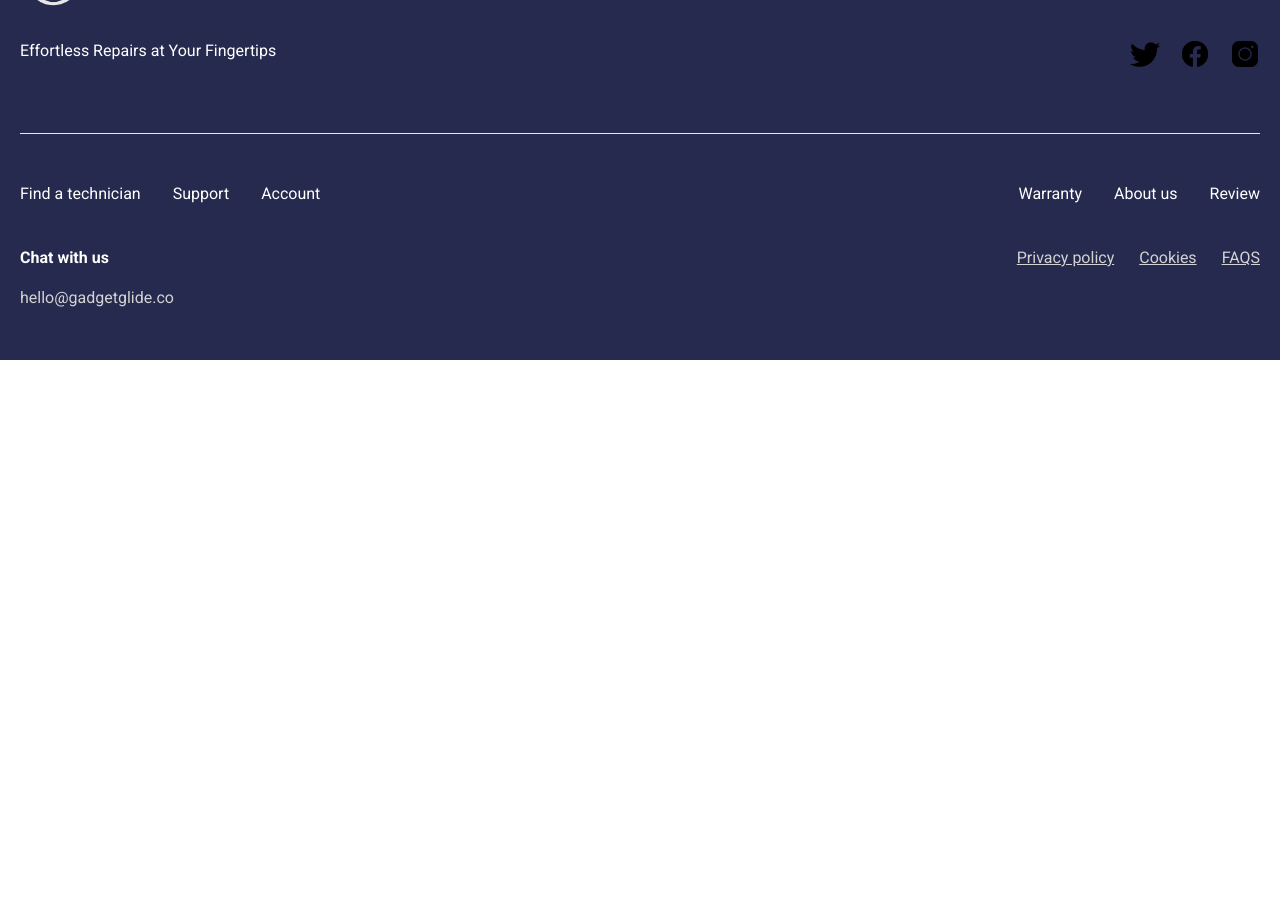
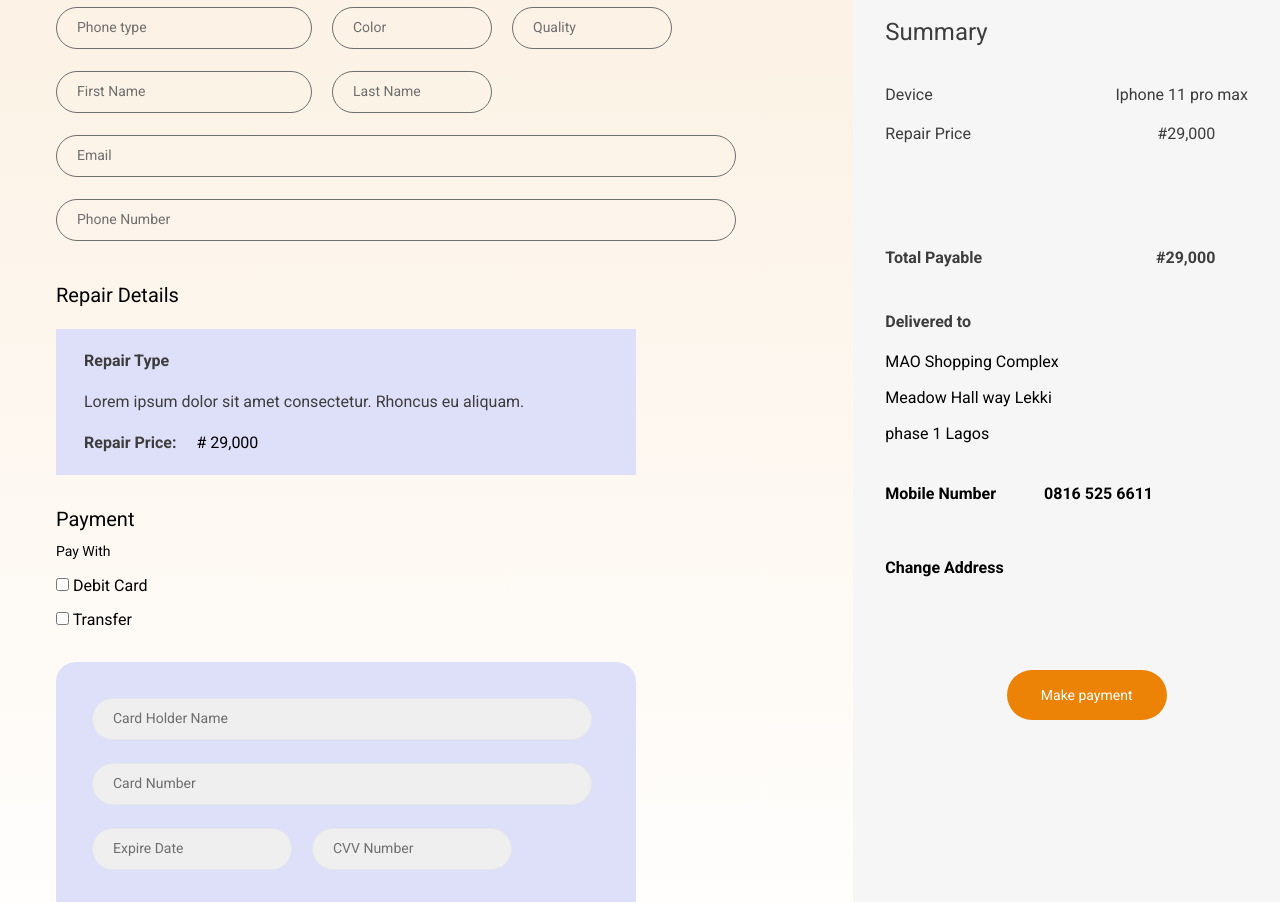
Before and after one commit to TM-Simeon/Phone-repair-app, a React (Create React App) app in the folder phone-repair/: page /payment in a window 1280 px wide. Shown: the part 180-1082 px from the top of the page. Before the commit the page ends 800 px from the top, so only its background shows below. Built offline with nearby package versions, Linux system fonts and the light colour scheme.

Commit message:
worked on the payment page

```diff
--- a/phone-repair/package.json
+++ b/phone-repair/package.json
@@ -3,6 +3,10 @@
   "version": "0.1.0",
   "private": true,
   "dependencies": {
+    "@emotion/react": "^11.11.1",
+    "@emotion/styled": "^11.11.0",
+    "@mui/material": "^5.15.0",
+    "@mui/styled-engine-sc": "^6.0.0-alpha.8",
     "@testing-library/jest-dom": "^5.17.0",
     "@testing-library/react": "^13.4.0",
     "@testing-library/user-event": "^13.5.0",
@@ -10,6 +14,7 @@
     "react-dom": "^18.2.0",
     "react-router-dom": "^6.20.0",
     "react-scripts": "^5.0.1",
+    "styled-components": "^6.1.1",
     "web-vitals": "^2.1.4"
   },
   "scripts": {
--- a/phone-repair/src/App.js
+++ b/phone-repair/src/App.js
@@ -1,12 +1,13 @@
 import React from 'react';
 import { BrowserRouter as Router, Routes, Route } from 'react-router-dom';
-import Header from './components/header';
+import Header from './components/Header';
 import Footer from './components/footer';
 import Home from './components/home';
 import Technician from './components/technician';
 import Support from './components/support';
 import SingleTechnicianPage from './components/singleTechnicianPage/SingleTechnicianPage';
 import './App.css'
+import Payment from './pages/payment/Payment';
 
 const App = () => {
   return (
@@ -22,6 +23,7 @@ const App = () => {
               path='/singleTechnicianPage'
               element={<SingleTechnicianPage />}
             />
+            <Route exact path='/payment' element={<Payment />} />
             <Route exact path='/support' element={<Support />} />
           </Routes>
         </div>
--- /dev/null
+++ b/phone-repair/src/components/button/Button.js
@@ -0,0 +1,11 @@
+import React from 'react'
+
+const Button = ({ buttonText, buttonColor,width,height }) => {
+  return (
+      <button className={`bg-[${buttonColor}] rounded-full text-white ${width} ${height} text-sm`}>
+        {buttonText}
+      </button>
+  );
+};
+
+export default Button
--- a/phone-repair/src/components/find-a-technician/input/Input.js
+++ b/phone-repair/src/components/find-a-technician/input/Input.js
@@ -5,6 +5,9 @@ const Input = ({
   inputValue,
   inputPlaceholder,
   onChange,
+  transparentBg,
+  borderNone,
+  WhiteSmokebgColor,
 }) => {
   // const [inputFields, setInputFields] = useState({
   //   inputName,
@@ -27,7 +30,15 @@ const Input = ({
           value={inputValue}
           placeholder={inputPlaceholder}
           // width: "600px", height: "60px",
-          className='w-full p-[9px_0px_10px_16px] bg-[#ffff] text-[#6F6F6F] placeholder-[#6F6F6F] border border-[#6F6F6F] text-[16px] rounded-full pl-[20px]'
+          className={`w-full p-[9px_0px_10px_16px] ${
+            transparentBg
+              ? 'bg-transparent'
+              : WhiteSmokebgColor
+              ? 'bg-[#EFEFEF]'
+              : 'bg-[#ffff]'
+          }  text-[#6F6F6F] placeholder-[#6F6F6F] border ${
+            borderNone ? '' : 'border-[#6F6F6F]'
+          } text-[14px] rounded-full pl-[20px]`}
           onChange={onChange}
         />
       </div>
--- /dev/null
+++ b/phone-repair/src/pages/payment/Payment.css
@@ -0,0 +1,3 @@
+.payment-gradient-css{
+    background: linear-gradient(180deg, #FCF2E5 8.33%, rgba(252, 242, 229, 0.00) 100%);
+}
--- /dev/null
+++ b/phone-repair/src/pages/payment/Payment.js
@@ -0,0 +1,179 @@
+import React, { useState } from 'react';
+// import Modal from '@mui/material/Modal';
+import Button from '../../components/button/Button';
+import Input from '../../components/find-a-technician/input/Input';
+import './Payment.css';
+
+const Payment = () => {
+  const [debit, setDebit] = useState(true);
+  return (
+    <div className=''>
+      <div className='grid grid-cols-12 justify-between payment-gradient-css'>
+        <div className='container col-span-12 lg:col-span-8 mx-auto pl-14 py-11'>
+          <div className='text-primary text-xl'>Your details</div>
+          <form>
+            <div className='mt-[15px]'>
+              <div className='flex items-center gap-[20px]'>
+                <div className='w-[256px]'>
+                  <Input inputPlaceholder={'Phone type'} transparentBg />
+                </div>
+                <div className='w-[160px]'>
+                  <Input inputPlaceholder={'Color'} transparentBg />
+                </div>
+                <div className='w-[160px]'>
+                  <Input inputPlaceholder={'Quality'} transparentBg />
+                </div>
+              </div>
+              <div className='mt-[22px]'>
+                <div className='flex items-center gap-[20px]'>
+                  <div className='w-[256px]'>
+                    <Input inputPlaceholder={'First Name'} transparentBg />
+                  </div>
+                  <div className='w-[160px]'>
+                    {' '}
+                    <Input inputPlaceholder={'Last Name'} transparentBg />
+                  </div>
+                </div>
+              </div>
+              <div className='w-[680px] mt-[22px]'>
+                <Input inputPlaceholder={'Email'} transparentBg />
+              </div>
+              <div className='w-[680px] mt-[22px]'>
+                <Input inputPlaceholder={'Phone Number'} transparentBg />
+              </div>
+            </div>
+          </form>
+          {/*  */}
+          <div className='mt-[40px] mb-[20px] text-xl'>Repair Details</div>
+          <div className='bg-[#DEE0FA] w-[580px] px-7 py-5 text-primary'>
+            <div className='font-bold text-base'>Repair Type</div>
+            <p className='pt-[17px] pb-[17px] text-primary'>
+              Lorem ipsum dolor sit amet consectetur. Rhoncus eu aliquam.
+            </p>
+            <div className='flex items-start gap-[20px]'>
+              <p className='font-bold text-base'>Repair Price:</p>
+              <p className='text-[#000000]'># 29,000</p>
+            </div>
+          </div>
+          {/*  */}
+          <div className='text-xl mt-[30px]'>Payment</div>
+          <div className='text-sm mt-[8px] mb-[13px]'>Pay With</div>
+          <div>
+            <input type='checkbox' id='card' name='card' value='card' />
+            <label for='card' className='text-base'>
+              {' '}
+              Debit Card
+            </label>
+            <br></br>
+          </div>
+          <div className='mt-[10px]'>
+            <input type='checkbox' id='card' name='card' value='Transfer' />
+            <label for='card' className='text-base'>
+              {' '}
+              Transfer
+            </label>
+            <br></br>
+          </div>
+          <div className='mt-[30px]'>
+            {debit && (
+              <form>
+                <div className='bg-[#DEE0FA] pl-[36px] pt-[36px] pb-[50px] rounded-[20px] w-[580px]'>
+                  {' '}
+                  <div className='pb-[23px] w-[500px]'>
+                    <Input
+                      inputPlaceholder={'Card Holder Name'}
+                      borderNone
+                      WhiteSmokebgColor
+                    />
+                  </div>
+                  <div className='pb-[23px] w-[500px]'>
+                    <Input
+                      inputPlaceholder={'Card Number'}
+                      borderNone
+                      WhiteSmokebgColor
+                    />
+                  </div>
+                  <div className='flex gap-[20px]'>
+                    <div className='w-[200px]'>
+                      <Input
+                        inputPlaceholder={'Expire Date'}
+                        borderNone
+                        WhiteSmokebgColor
+                      />
+                    </div>
+                    <div className='w-[200px]'>
+                      <Input
+                        inputPlaceholder={'CVV Number'}
+                        borderNone
+                        WhiteSmokebgColor
+                      />
+                    </div>
+                  </div>
+                </div>
+                <div className='flex gap-[20px] pb-[50px]bg-[#EC8206]'>
+                  <div className='w-[150px]'>
+                    <Button
+                      buttonText={'Cancel'}
+                      buttonColor={'#262A4F'}
+                      width='w-[150px]'
+                      height='h-[40px]'
+                    />
+                  </div>
+                  <div className='w-[150px]'>
+                    <Button
+                      buttonText={'Proceed'}
+                      buttonColor='#262A4F'
+                      width='w-[150px]'
+                      height='h-[40px]'
+                    />
+                  </div>
+                  <Button buttonText={'Make payment'} buttonColor={'#EC8206'} />
+                </div>
+              </form>
+            )}
+          </div>
+        </div>
+        <div className='bg-[#F6F6F6] col-span-12 lg:col-span-4'>
+          <div class='container mx-auto px-8 pt-24'>
+            <div className='text-primary text-2xl'>Summary</div>
+            {/* <div> */}
+            <div className='flex items-center justify-between text-primary mt-[35px]'>
+              <p className='text-base'>Device</p>
+              <p className='text-base'>Iphone 11 pro max</p>
+            </div>
+            <div className='flex items-center justify-between mt-[15px] text-primary w-[330px]'>
+              <p className='text-base'>Repair Price</p>
+              <p className='text-base'>#29,000</p>
+            </div>
+            {/* </div> */}
+            <div className='flex items-center justify-between mt-[100px] text-primary w-[330px]'>
+              <p className='text-base font-bold'>Total Payable</p>
+              <p className='text-base font-bold'>#29,000</p>
+            </div>
+            <div className='flex flex-col gap-[10px] mt-[40px]'>
+              <p className='font-bold font-base text-primary'>Delivered to</p>
+              <p className='w-[200px] leading-9'>
+                MAO Shopping Complex Meadow Hall way Lekki phase 1 Lagos
+              </p>
+            </div>
+            <div className='flex items-center gap-[48px] mt-[30px]'>
+              <p className='text-base font-bold'>Mobile Number</p>
+              <p className='text-base font-bold'>0816 525 6611</p>
+            </div>
+            <div className='text-base font-bold mt-[50px]'>Change Address</div>
+            <div className='w-[120px] mx-auto mt-[90px]'>
+              <Button
+                buttonText={'Make payment'}
+                buttonColor={'#EC8206'}
+                width='w-[160px]'
+                height='h-[50px]'
+              />
+            </div>
+          </div>
+        </div>
+      </div>
+    </div>
+  );
+};
+
+export default Payment;
--- a/phone-repair/tailwind.config.js
+++ b/phone-repair/tailwind.config.js
@@ -4,8 +4,8 @@ module.exports = {
   theme: {
     extend: {
       colors: {
-        secondary:"#D3D3D3"
-
+        secondary:"#D3D3D3",
+        primary:"#3D3D3D"
       }
     },
   },
```
Also changed, not shown: 2 other files (tests, documents, lock files or other folders).
